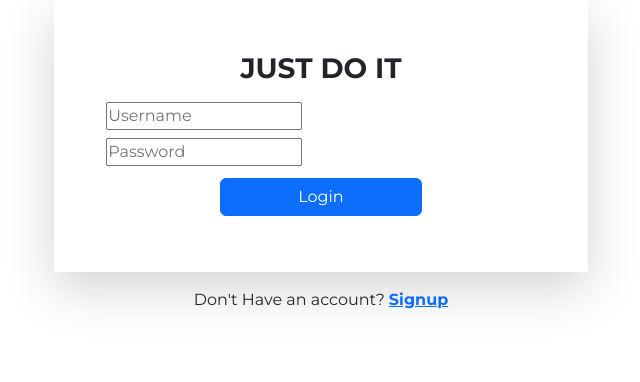
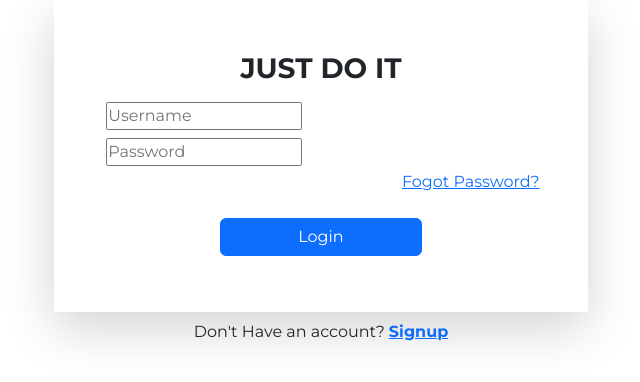
Before and after one commit to jimmark1/ToDo-App, a React (Create React App) app in the folder todo_app/: page /login in a window 1280 px wide. Shown: the top 382 px of the page, without its empty margins (319-959 px from the left). Built offline with nearby package versions, Linux system fonts and the light colour scheme.

Commit message:
Update LoginForm.tsx

```diff
--- a/todo_app/src/components/Login/LoginForm.tsx
+++ b/todo_app/src/components/Login/LoginForm.tsx
@@ -34,6 +34,16 @@ const LoginForm = () => {
                                         placeholder="Password"
                                    />
                               </div>
+                              <div
+                                   className={`${LoginStyles.dataLink} fs-6 text-end`}>
+                                   <Link
+                                        to={"/forgot-password"}
+                                        className={`${LoginStyles.signupLink}`}>
+                                        <p className="fw-normal">
+                                             Fogot Password?
+                                        </p>
+                                   </Link>
+                              </div>
                               <div className="d-grid gap-2 col-6 mx-auto p-2">
                                    <input
                                         className={`${LoginStyles.submitBtn} btn btn-primary`}
@@ -44,7 +54,7 @@ const LoginForm = () => {
                          </div>
                     </form>
                     <div
-                         className={`${LoginStyles.dataLink} p-3 d-flex justify-content-center text-center col-lg-12`}>
+                         className={`${LoginStyles.dataLink} p-2 d-flex justify-content-center text-center col-lg-12`}>
                          <p>Don't Have an account? </p>
                          <Link
                               to={"/signup"}
```
